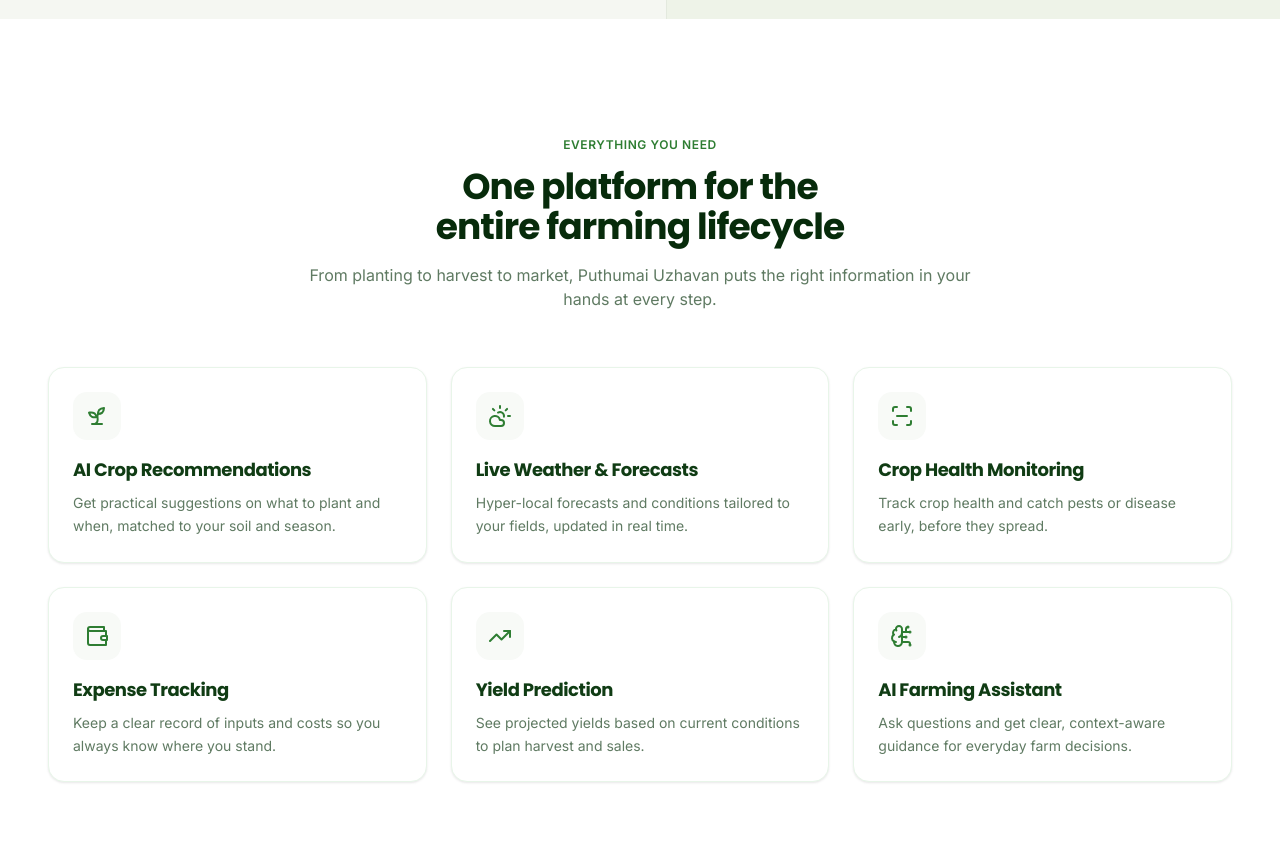
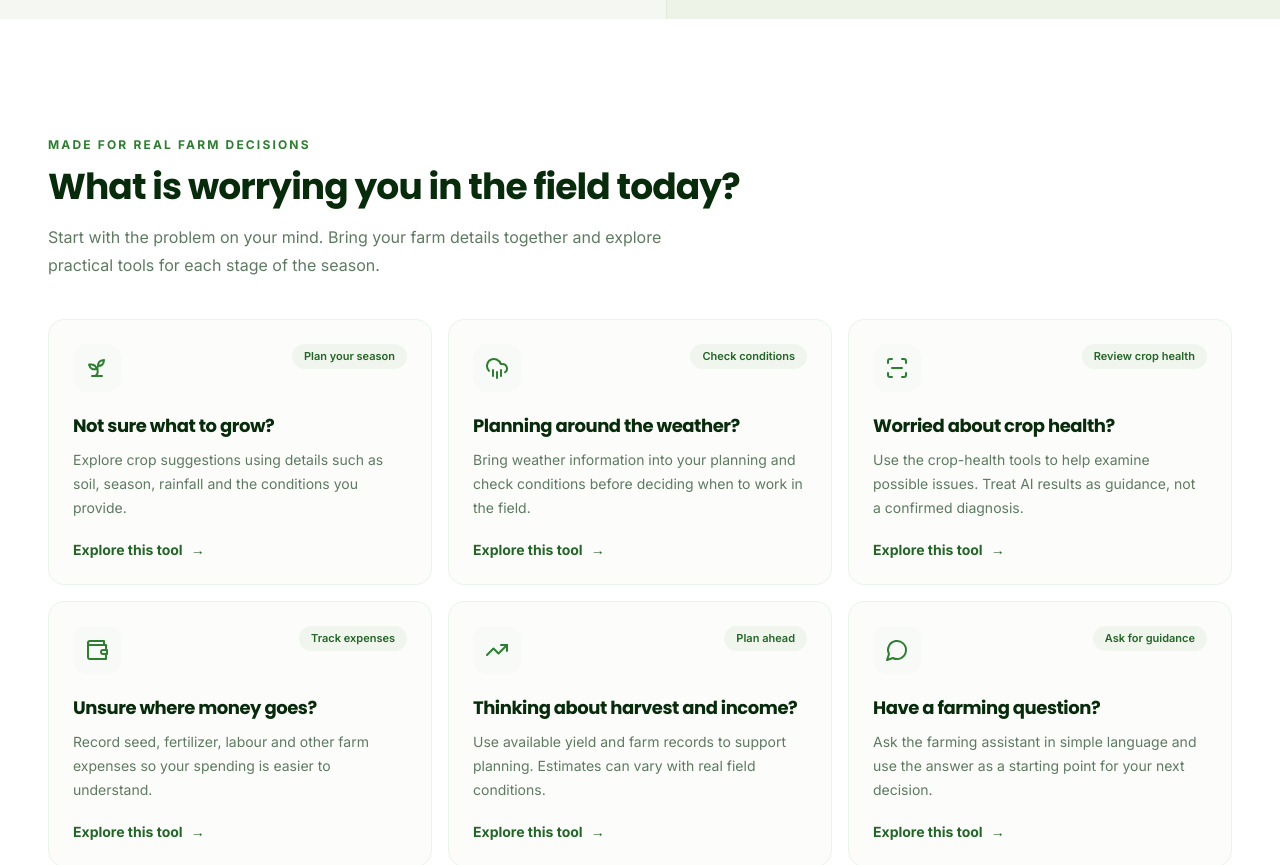
Before and after one commit to Hari-maker-del/puthumai_ulavan, a React (Vite) app: page / in a window 1280 px wide. Shown: the part 900-1765 px from the top of the page. Built offline with nearby package versions, Linux system fonts and the light colour scheme; no server answers.

Commit message:
Rewrite landing features around farmer needs

```diff
--- a/src/components/landing/Features.tsx
+++ b/src/components/landing/Features.tsx
@@ -1,80 +1,37 @@
-import {
-  CloudSun,
-  TrendingUp,
-  Sprout,
-  ScanLine,
-  Wallet,
-  BrainCircuit,
-} from 'lucide-react';
+import { CloudRain, Sprout, ScanLine, Wallet, TrendingUp, MessageCircle, Languages } from 'lucide-react';
 
 const features = [
-  {
-    icon: Sprout,
-    title: 'AI Crop Recommendations',
-    desc: 'Get practical suggestions on what to plant and when, matched to your soil and season.',
-  },
-  {
-    icon: CloudSun,
-    title: 'Live Weather & Forecasts',
-    desc: 'Hyper-local forecasts and conditions tailored to your fields, updated in real time.',
-  },
-  {
-    icon: ScanLine,
-    title: 'Crop Health Monitoring',
-    desc: 'Track crop health and catch pests or disease early, before they spread.',
-  },
-  {
-    icon: Wallet,
-    title: 'Expense Tracking',
-    desc: 'Keep a clear record of inputs and costs so you always know where you stand.',
-  },
-  {
-    icon: TrendingUp,
-    title: 'Yield Prediction',
-    desc: 'See projected yields based on current conditions to plan harvest and sales.',
-  },
-  {
-    icon: BrainCircuit,
-    title: 'AI Farming Assistant',
-    desc: 'Ask questions and get clear, context-aware guidance for everyday farm decisions.',
-  },
+  { icon: Sprout, title: 'Not sure what to grow?', desc: 'Explore crop suggestions using details such as soil, season, rainfall and the conditions you provide.' , tag: 'Plan your season'},
+  { icon: CloudRain, title: 'Planning around the weather?', desc: 'Bring weather information into your planning and check conditions before deciding when to work in the field.', tag: 'Check conditions'},
+  { icon: ScanLine, title: 'Worried about crop health?', desc: 'Use the crop-health tools to help examine possible issues. Treat AI results as guidance, not a confirmed diagnosis.', tag: 'Review crop health'},
+  { icon: Wallet, title: 'Unsure where money goes?', desc: 'Record seed, fertilizer, labour and other farm expenses so your spending is easier to understand.', tag: 'Track expenses'},
+  { icon: TrendingUp, title: 'Thinking about harvest and income?', desc: 'Use available yield and farm records to support planning. Estimates can vary with real field conditions.', tag: 'Plan ahead'},
+  { icon: MessageCircle, title: 'Have a farming question?', desc: 'Ask the farming assistant in simple language and use the answer as a starting point for your next decision.', tag: 'Ask for guidance'},
 ];
 
 export default function Features() {
   return (
     <section id="features" className="bg-white py-20 lg:py-28">
       <div className="mx-auto max-w-7xl px-5 sm:px-8 lg:px-12">
-        <div className="mx-auto max-w-2xl text-center">
-          <span className="text-xs font-semibold uppercase tracking-wider text-brand-600">
-            Everything you need
-          </span>
-          <h2 className="mt-3 font-display text-3xl font-bold text-brand-950 sm:text-4xl text-balance">
-            One platform for the entire farming lifecycle
-          </h2>
-          <p className="mt-4 text-base text-brand-800/70">
-            From planting to harvest to market, Puthumai Uzhavan puts the right
-            information in your hands at every step.
-          </p>
+        <div className="max-w-3xl">
+          <span className="text-xs font-bold uppercase tracking-[0.18em] text-brand-600">Made for real farm decisions</span>
+          <h2 className="mt-3 font-display text-3xl font-bold leading-tight text-brand-950 sm:text-4xl">What is worrying you in the field today?</h2>
+          <p className="mt-4 max-w-2xl text-base leading-7 text-brand-800/70">Start with the problem on your mind. Bring your farm details together and explore practical tools for each stage of the season.</p>
         </div>
-
-        <div className="mt-14 grid grid-cols-1 gap-6 sm:grid-cols-2 lg:grid-cols-3">
-          {features.map((f) => (
-            <div
-              key={f.title}
-              className="group rounded-2xl border border-brand-100 bg-white p-6 shadow-soft transition hover:-translate-y-1 hover:border-brand-200 hover:shadow-card"
-            >
-              <span className="inline-flex h-12 w-12 items-center justify-center rounded-xl bg-brand-50 text-brand-600 transition group-hover:bg-brand-100">
-                <f.icon className="h-6 w-6" />
-              </span>
-              <h3 className="mt-4 text-lg font-bold text-brand-900">
-                {f.title}
-              </h3>
-              <p className="mt-2 text-sm leading-relaxed text-brand-800/70">
-                {f.desc}
-              </p>
-            </div>
+        <div className="mt-10 grid grid-cols-1 gap-4 sm:grid-cols-2 lg:grid-cols-3">
+          {features.map(({ icon: Icon, title, desc, tag }) => (
+            <article key={title} className="group flex flex-col rounded-2xl border border-brand-100 bg-[#FCFDFB] p-6 transition hover:-translate-y-1 hover:border-brand-300 hover:bg-white hover:shadow-card">
+              <div className="flex items-start justify-between gap-4">
+                <span className="grid h-12 w-12 shrink-0 place-items-center rounded-xl bg-brand-50 text-brand-600"><Icon className="h-6 w-6" /></span>
+                <span className="rounded-full bg-[#F0F5ED] px-3 py-1 text-[11px] font-semibold text-brand-700">{tag}</span>
+              </div>
+              <h3 className="mt-5 text-lg font-bold text-brand-950">{title}</h3>
+              <p className="mt-2 flex-1 text-sm leading-6 text-brand-800/70">{desc}</p>
+              <a href="/signup" className="mt-5 inline-flex w-fit items-center gap-2 text-sm font-bold text-brand-700 hover:text-brand-900 focus-visible:outline-none focus-visible:ring-2 focus-visible:ring-brand-500">Explore this tool <span aria-hidden="true">→</span></a>
+            </article>
           ))}
         </div>
+        <p className="mt-6 text-xs leading-5 text-brand-800/55">Recommendations and estimates depend on the information available and conditions on your farm. For urgent crop disease or pest issues, consult a qualified local agricultural expert.</p>
       </div>
     </section>
   );
```
